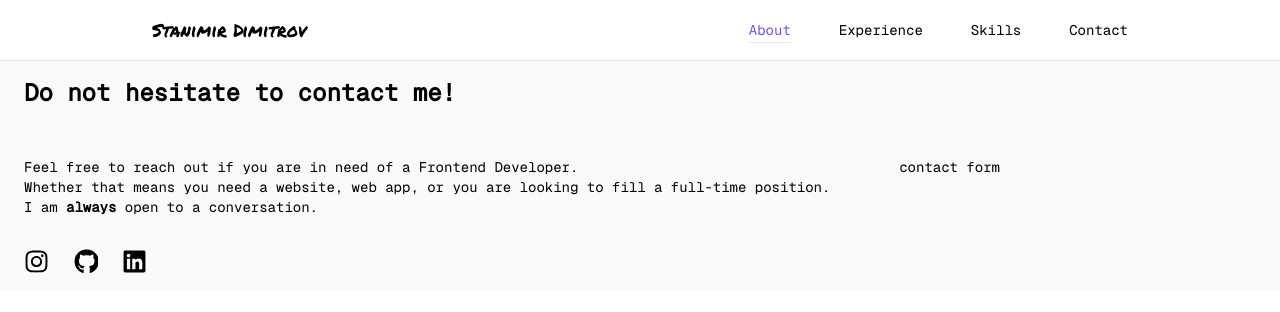
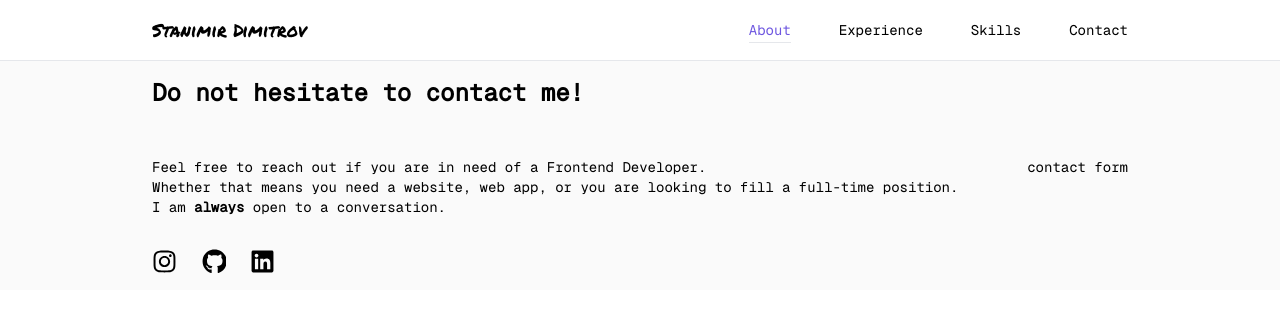
Before and after one commit to standimitrovv/portfolio-23, a React (Vite) app: page / in a window 1280 px wide. Shown: the top 312 px of the page. Built offline with nearby package versions, Linux system fonts and the light colour scheme.

Commit message:
style: center the contact section on the page

```diff
--- a/src/features/contact/ContactSection.tsx
+++ b/src/features/contact/ContactSection.tsx
@@ -2,7 +2,7 @@ import { SocialMediaLinks } from '../../components/SocialMediaLinks';
 
 export const ContactSection = () => {
   return (
-    <section className='max-w-5xl py-4 px-6'>
+    <section className='max-w-5xl py-4 px-6 mx-auto'>
       <h1 className='text-2xl font-bold mb-12'>
         Do not hesitate to contact me!
       </h1>
```
